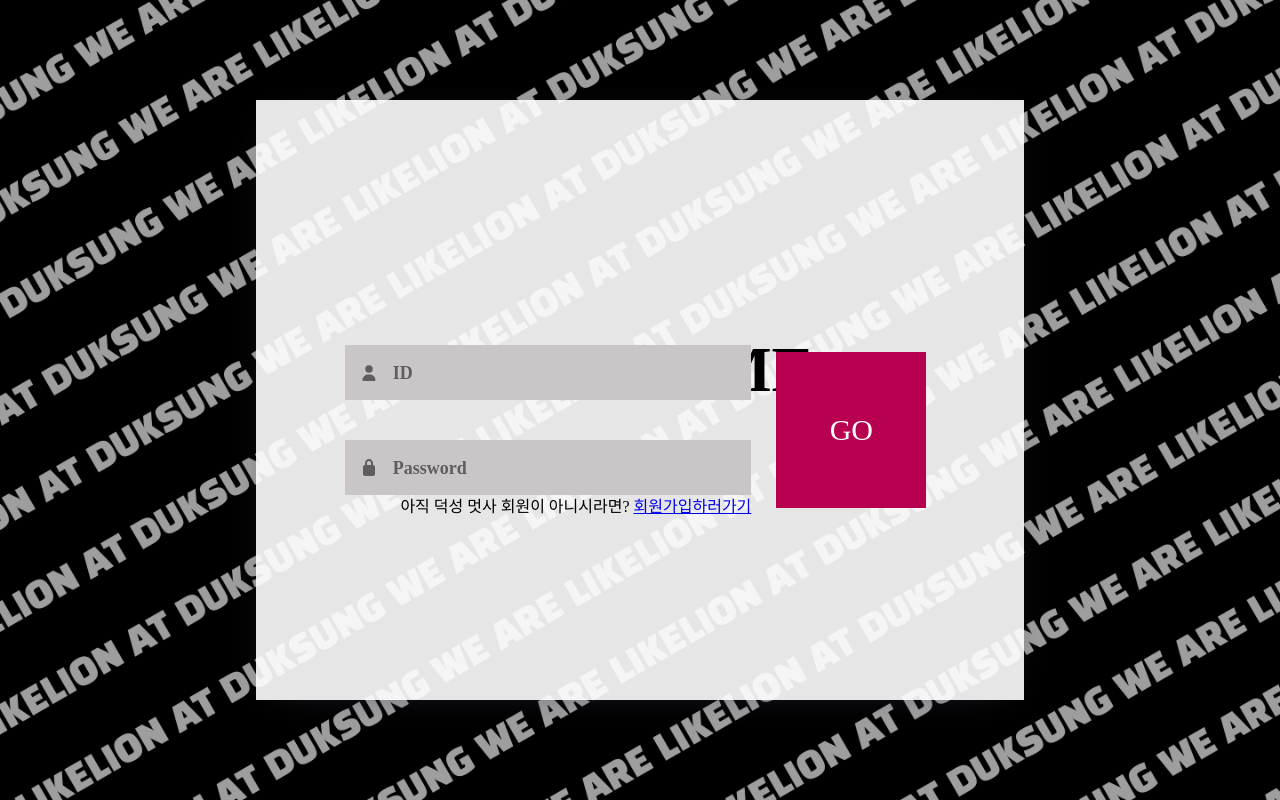
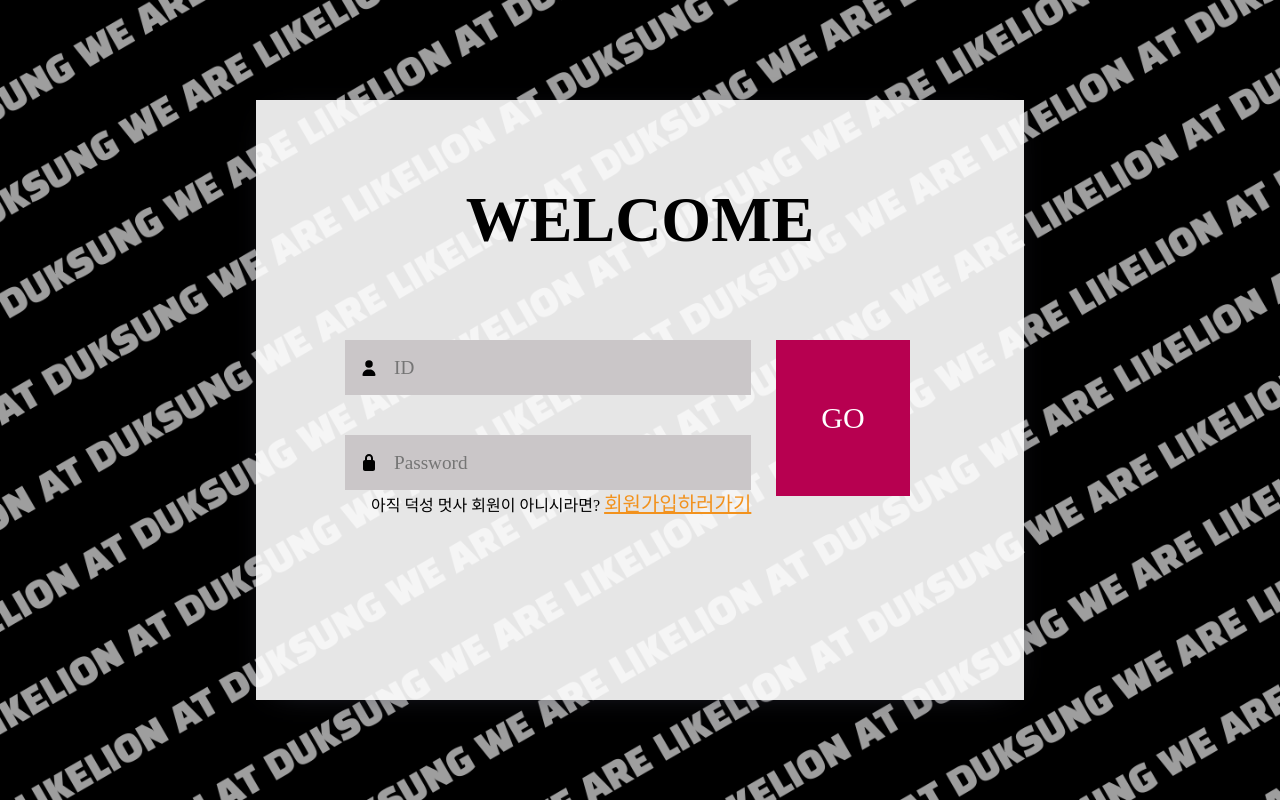
Before and after one commit to DSLikelion10/LikeLionDS_Front, a React (Create React App) app: page /login in a window 1280 px wide. Built offline with nearby package versions, Linux system fonts and the light colour scheme.

Commit message:
css module 적용

```diff
--- a/src/components/Login.js
+++ b/src/components/Login.js
@@ -1,58 +1,40 @@
+// 수정 : Login.js 제작
 import '../css/ResetCSS.css';
-import '../css/Login.css';
+import styles from '../css/Login.module.css';
 import { Link } from 'react-router-dom';
 import { faUser, faLock } from '../../node_modules/@fortawesome/free-solid-svg-icons/index';
 import { FontAwesomeIcon } from '../../node_modules/@fortawesome/react-fontawesome/index';
 
-// 애니메이션 효과를 넣으려고 했으나, 어째선지 한번만 되고 새로고침하면 실행이 안 됨
-
-const inputs = document.querySelectorAll('.input');
-function focusFunc() {
-  let parent = this.parentNode.parentNode;
-  parent.classList.add('focus');
-}
-function blurFunc() {
-  let parent = this.parentNode.parentNode;
-  if (this.value === "") {
-    parent.classList.remove('focus');
-  }
-}
-inputs.forEach(input => {
-  input.addEventListener('focus', focusFunc);
-  input.addEventListener('blur', blurFunc);
-})
 const Login = () => {
 
   return (
-    <div className="login">
-      <div className="wrapper">
-        <div className="top">
-          <h1 className="loginTitle">WELCOME</h1>
+    <div className={styles.login}>
+      <div className={styles.wrapper}>
+        <div className={styles.top}>
+          <h1 className={styles.loginTitle}>WELCOME</h1>
         </div>
-        <div className="bottom">
-          <div className="leftside">
-            <div className="input-div one">
-              <div className="i">
-                <FontAwesomeIcon className="ic" icon={faUser} />
+        <div className={styles.bottom}>
+          <div className={styles.leftside}>
+            <div className={[styles.inputDiv, styles.one].join(' ')}>
+              <div className={styles.i}>
+                <FontAwesomeIcon className={styles.ic} icon={faUser} />
               </div>
               <div>
-                <h5>ID</h5>
-                <input class="input" type="text"></input>
+                <input className={styles.input} type="text" placeholder="ID"></input>
               </div>
             </div>
-            <div className="input-div two">
-              <div className="i">
-                <FontAwesomeIcon className="ic" icon={faLock} />
+            <div className={[styles.inputDiv, styles.two].join(' ')}>
+              <div className={styles.i}>
+                <FontAwesomeIcon className={styles.ic} icon={faLock} />
               </div>
               <div>
-                <h5>Password</h5>
-                <input class="input" type="password"></input>
+                <input className={styles.input} type="password" placeholder="Password"></input>
               </div>
             </div>
-            <p>아직 덕성 멋사 회원이 아니시라면? <Link to="/Signup">회원가입하러가기</Link></p>
+            <p>아직 덕성 멋사 회원이 아니시라면? <Link to="/Signup" className={styles.signupLink}>회원가입하러가기</Link></p>
           </div>
-          <div className="rightside">
-            <button className="submit">GO</button>
+          <div className={styles.rightside}>
+            <button className={styles.submit}>GO</button>
           </div>
         </div>
       </div>
--- a/src/components/Signup.js
+++ b/src/components/Signup.js
@@ -1,36 +1,36 @@
+// 수정 : Signup.js 제작
 import '../css/ResetCSS.css';
-import '../css/Signup.css';
+import styles from '../css/Signup.module.css';
 const Signup = () => {
   return (
-    <div className="signup">
-
-      <div className="wrapper">
-        <div className="top">
-          <h1 className="SignupTitle">Create Account</h1>
+    <div className={styles.signup}>
+      <div className={styles.wrapper}>
+        <div className={styles.top}>
+          <h1 className={styles.SignupTitle}>Create Account</h1>
         </div>
-        <div className="mid">
-          <div className="inputDiv">
+        <div className={styles.mid}>
+          <div className={styles.inputDiv}>
             <p>아이디</p><input type="text" />
           </div>
-          <div className="inputDiv">
+          <div className={styles.inputDiv}>
             <p>비밀번호</p><input type="password" />
           </div>
-          <div className="inputDiv">
+          <div className={styles.inputDiv}>
             <p>비밀번호 확인</p><input type="password" />
           </div>
-          <div className="inputDiv">
+          <div className={styles.inputDiv}>
             <p>이름</p><input type="text" />
           </div>
-          <div className="inputDiv">
+          <div className={styles.inputDiv}>
             <p>전공</p><input type="text" />
           </div>
-          <div className="inputDiv">
+          <div className={styles.inputDiv}>
             <p>이메일</p><input type="text" />
           </div>
-          <div className="inputDiv">
+          <div className={styles.inputDiv}>
             <p>전화번호</p><input type="text" />
           </div>
-          <div className="inputDiv">
+          <div className={styles.inputDiv}>
             <p>구분</p>
             <label>
               <input type="radio" name="role" value="leader" />
@@ -42,9 +42,9 @@ const Signup = () => {
             </label>
           </div>
         </div>
-        <div className="bottom">
-          <button className="cancelBtn">CANCEL</button>
-          <button className="submitBtn">WELCOME!</button>
+        <div className={styles.bottom}>
+          <button className={styles.cancelBtn}>CANCEL</button>
+          <button className={styles.submitBtn}>WELCOME!</button>
         </div>
       </div>
     </div>
--- a/src/css/Login.css
+++ b/src/css/Login.module.css
@@ -1,4 +1,4 @@
-
+/* 수정 : Login.module.css 제작 */
 .login {
   /* background-color: #0D0D0D; */
   background:url(../img/back.png);
@@ -56,7 +56,7 @@
   align-items: flex-end;
 }
 
-.input-div{
+.inputDiv{
   position:relative;
   display:grid;
   grid-template-columns: 7% 93%;
@@ -65,35 +65,11 @@
   padding:5px 0 5px 10px;
   background-color: #CAC6C8;
 }
-.input-div:after, .input-div:before{
-  content: '';
-  position:absolute;
-  bottom:-2px;
-  width:0;
-  height:2px;
-  background-color: #B70050;
-  transition: .3s;
-}
-.input-div:after{
-  right: 50%;
-}
-.input-div:before{
-  left: 50%;
-}
-.input-div.focus .i .ic{
-  color:#B70505;
-}
-.input-div.focus div h5{
-  top: -5px;
-  font-size:15px;
-}
-.input-div.focus:after, .input-div.focus:before{
-  width:50%;
-}
-.input-div.one{
+
+.inputDiv.one{
   margin-top:0;
 }
-.input-div.two{
+.inputDiv.two{
   margin-bottom:4px;
 }
 .i{
@@ -101,23 +77,12 @@
   justify-content: center;
   align-items: center;
 }
-.i .ic{
-  color:#615d5f;
-  transition: .3s;
-}
-.input-div > div{
+
+.inputDiv > div{
   position:relative;
   height:45px;
 }
-.input-div > div h5{
-  position:absolute;
-  left: 10px;
-  top: 50%;
-  transform: translateY(-50%);
-  color:#615d5f;
-  font-size: 18px;
-  transition:.3s;
-}
+
 .input{
   position:absolute;
   width:100%;
@@ -130,11 +95,11 @@
   padding:0rem 0.7rem;
   font-size:1.2rem;
   font-family:'Noto Sans KR';
-  color:#c4c4c4;
+  color:black;
 }
 
 
-Link{
+.signupLink{
   color:#F2921D;
   font-size:20px;
   font-family:"Arial","Noto Sans KR","Rationale";
--- a/src/css/Signup.css
+++ b/src/css/Signup.module.css
@@ -78,7 +78,7 @@
   justify-content: flex-end;
   align-items: center;
 }
-button{
+.cancelBtn, .submitBtn{
   width:150px;
   height:60%;
   color:white;
```
